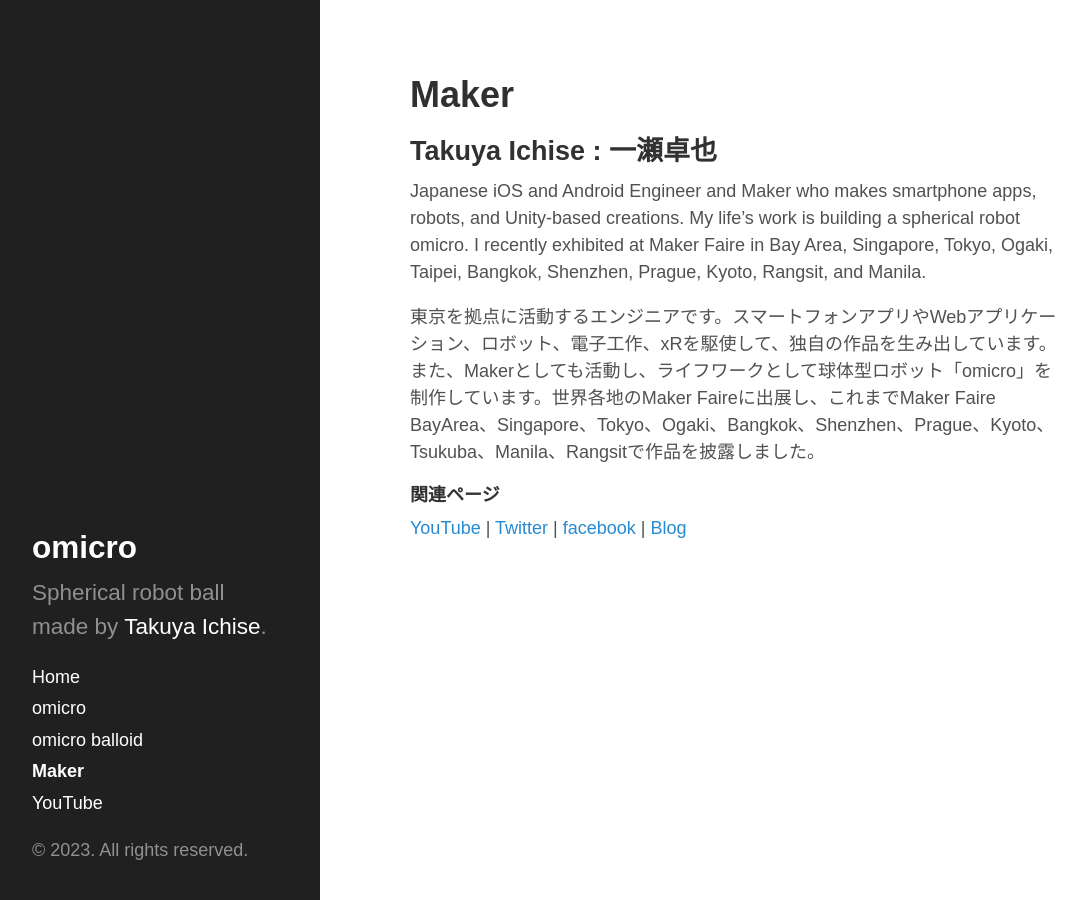
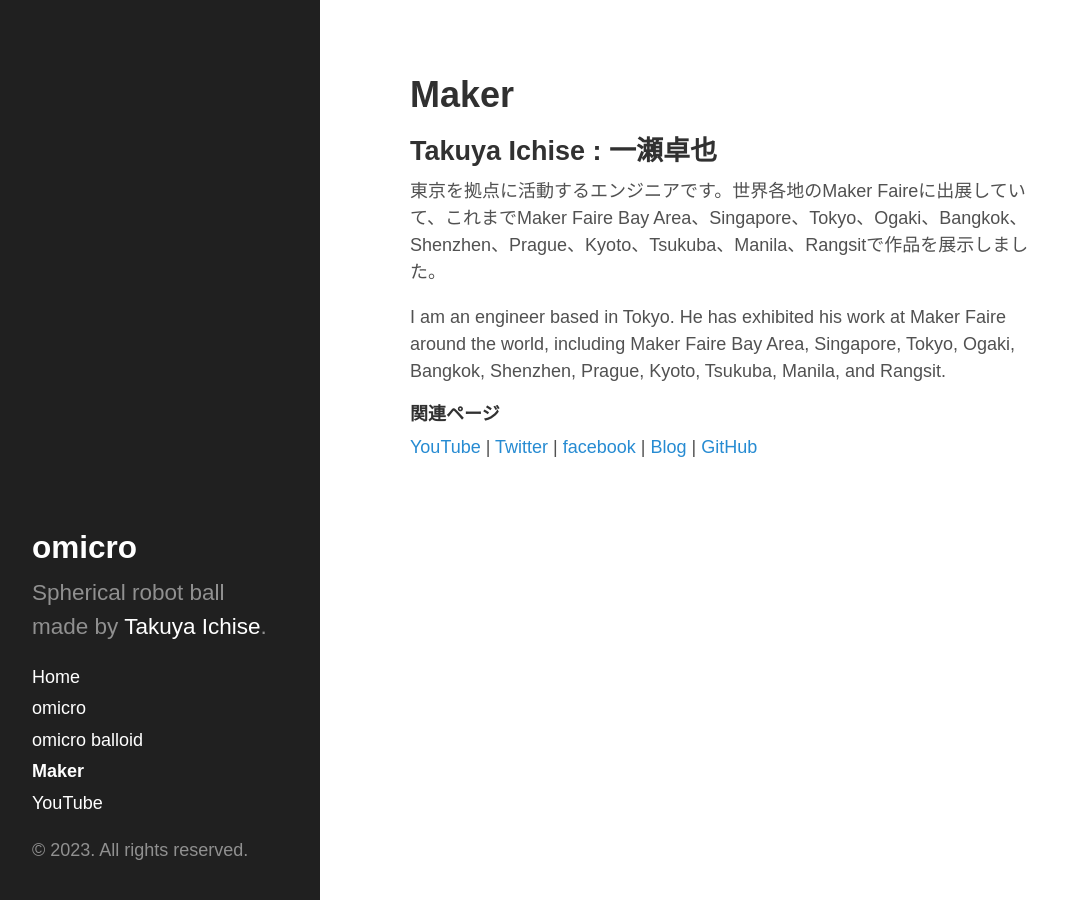
Before and after one commit to tichise/omicro.tokyo, a Jekyll site: the page built from maker.md, in a window 1280 px wide. Shown: the whole page, without its empty margins (4-1090 px from the left). Built offline with Jekyll 4.4.1, drawn with Linux system fonts in a browser that asks for light colours; Markdown is read by kramdown in place of the engine named in the settings.

Commit message:
Update maker.md

```diff
--- a/maker.md
+++ b/maker.md
@@ -4,11 +4,12 @@
 ---
 
 ## Takuya Ichise : 一瀬卓也
-Japanese iOS and Android Engineer and Maker who makes smartphone apps, robots, and Unity-based creations. My life's work is building a spherical robot omicro.
-I recently exhibited at Maker Faire in Bay Area, Singapore, Tokyo, Ogaki, Taipei, Bangkok, Shenzhen, Prague, Kyoto, Rangsit, and Manila.
+東京を拠点に活動するエンジニアです。世界各地のMaker Faireに出展していて、これまでMaker Faire Bay Area、Singapore、Tokyo、Ogaki、Bangkok、Shenzhen、Prague、Kyoto、Tsukuba、Manila、Rangsitで作品を展示しました。
 
-東京を拠点に活動するエンジニアです。スマートフォンアプリやWebアプリケーション、ロボット、電子工作、xRを駆使して、独自の作品を生み出しています。
-また、Makerとしても活動し、ライフワークとして球体型ロボット「omicro」を制作しています。世界各地のMaker Faireに出展し、これまでMaker Faire BayArea、Singapore、Tokyo、Ogaki、Bangkok、Shenzhen、Prague、Kyoto、Tsukuba、Manila、Rangsitで作品を披露しました。
+I am an engineer based in Tokyo. He has exhibited his work at Maker Faire around the world, including Maker Faire Bay Area, Singapore, Tokyo, Ogaki, Bangkok, Shenzhen, Prague, Kyoto, Tsukuba, Manila, and Rangsit.
+
+
+
 
 #### 関連ページ
-<a href="http://bit.ly/3rao0nP">YouTube</a> | <a href="https://twitter.com/tichise">Twitter</a> | <a href="https://www.facebook.com/tichise">facebook</a> | <a href="https://medium.com/tichise">Blog</a>
+<a href="http://bit.ly/3rao0nP">YouTube</a> | <a href="https://twitter.com/tichise">Twitter</a> | <a href="https://www.facebook.com/tichise">facebook</a> | <a href="https://medium.com/tichise">Blog</a> | <a href="https://github.com/tichise">GitHub</a>
```
